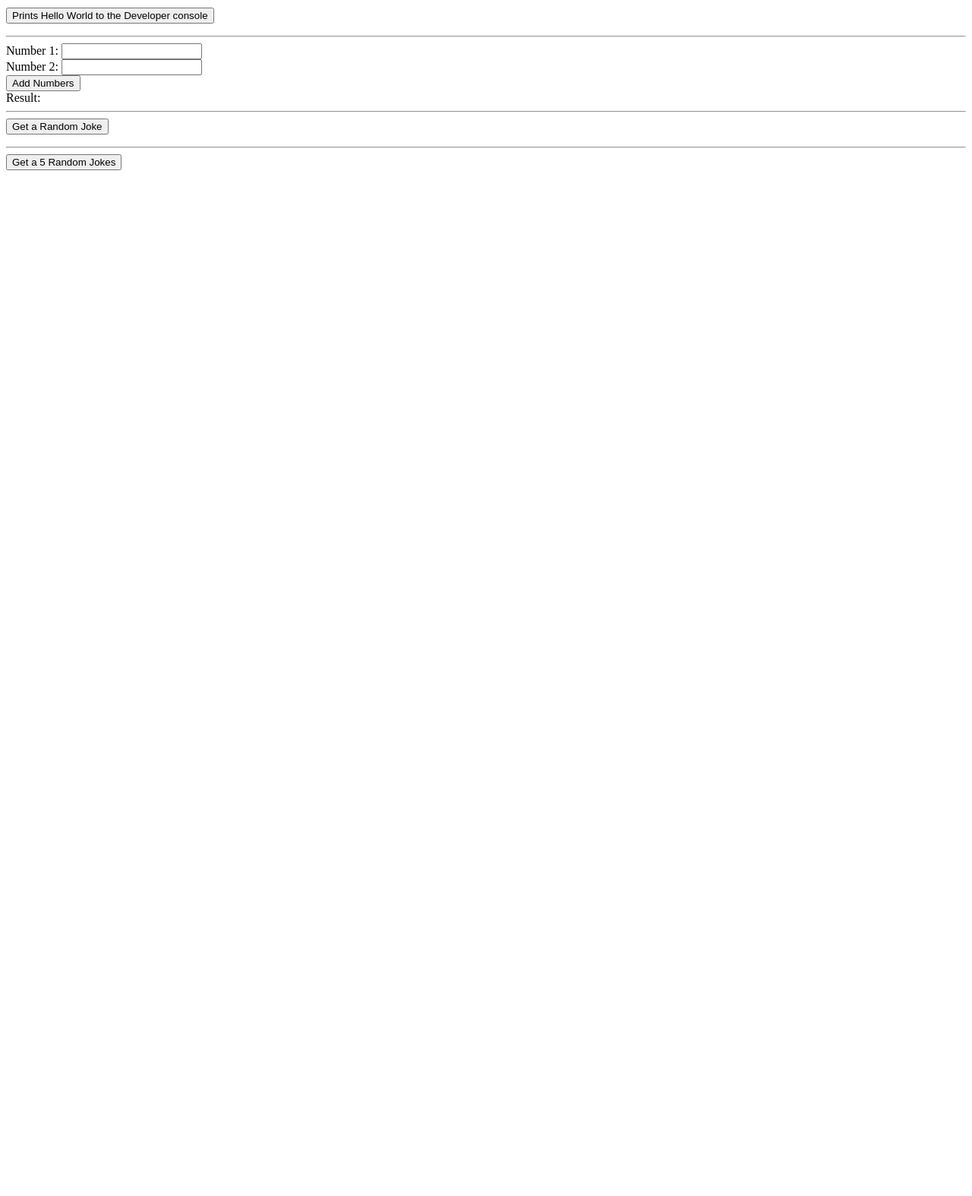
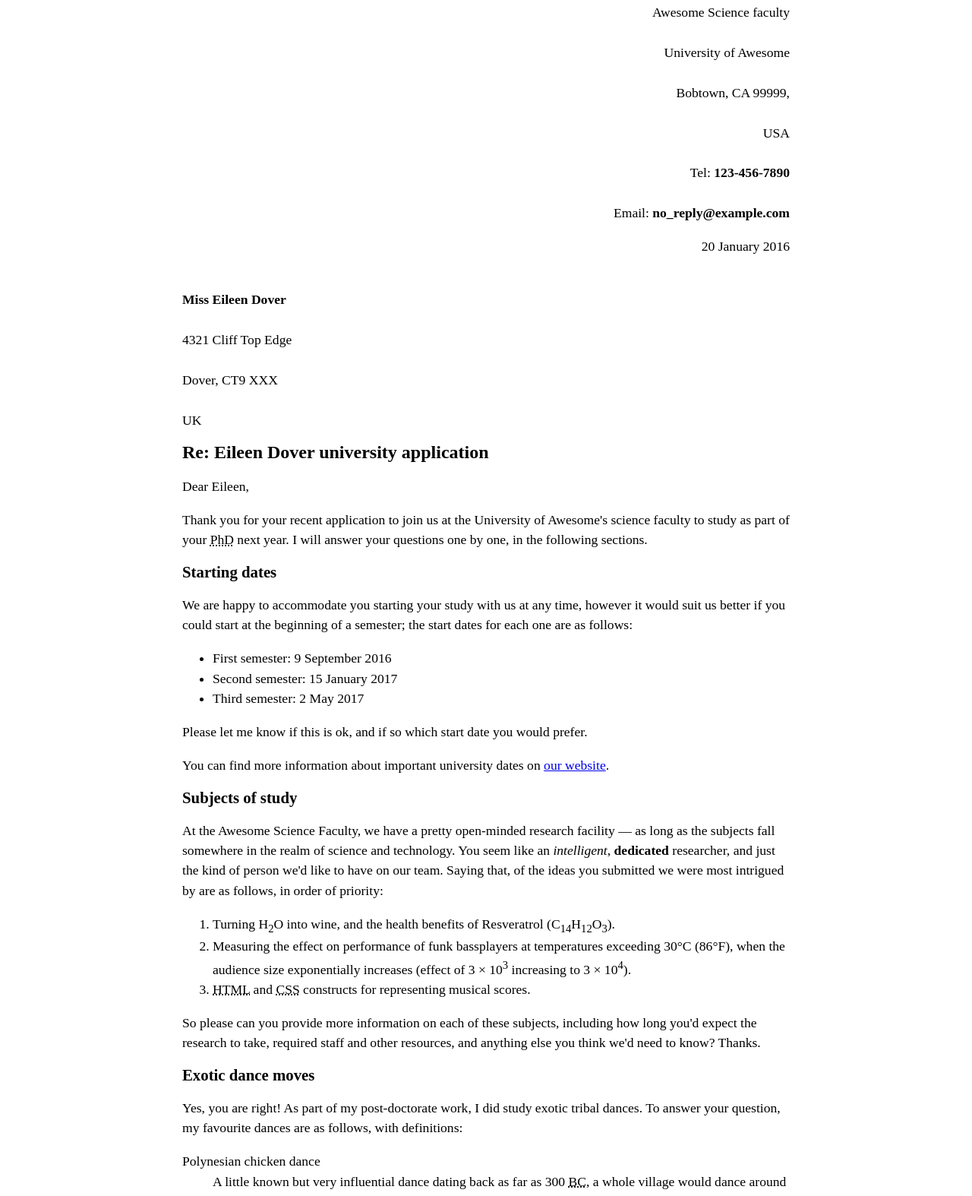
Before and after one commit to TRISTINWATKINS/M3.2-Lab, a website: page index.html in a window 1280 px wide. Shown: the part 76-1650 px from the top of the page at 76% size. Before the commit the page ends 800 px from the top, so only its background shows below. Drawn offline with Linux system fonts and the light colour scheme.

Commit message:
all done

```diff
--- a/css/style.css
+++ b/css/style.css
@@ -1,4 +1,4 @@
-h1{
+/* h1{
   border-color: #d3e644;
   border-style: dashed;
 }
@@ -26,4 +26,31 @@ tbody tr:nth-child(even) {
 
 tbody tr:hover {
   background-color: #e9e9e9;
+} */
+body {
+  max-width: 800px;
+  margin: 0 auto;
 }
+
+.sender-column {
+  text-align: right;
+}
+
+h1 {
+  font-size: 1.5em;
+}
+
+h2 {
+  font-size: 1.3em;
+}
+
+p,ul,ol,dl,address {
+  font-size: 1.1em;
+}
+
+p, li, dd, dt, address {
+  line-height: 1.5;
+}
+
+/*I dont know if i was supposed to change this file css or not, or just move the css into the html
+file, but i moved it here as well. We shall see*/
--- a/index.html
+++ b/index.html
@@ -1,108 +1,172 @@
-<!doctype html>
-<html>
+<!DOCTYPE html>
+<html lang="en">
+<head>
+  <meta charset="UTF-8">
+  <meta name="author" content="Dr. Eleanor Gaye">
+  <title>Response to University Application</title>
+  <meta name="viewport" content="width=device-width, initial-scale=1">
 
-<head>
-  <meta charset="utf-8">
-  <title>Hello World!</title>
-  <meta name="description" content="">
-  <meta name="viewport" content="width=device-width, initial-scale=1">
-  <link rel="stylesheet" href="css/style.css">
-  <link rel="shortcut icon" href="img/favicon.ico">
+  <style>
+    body {
+      max-width: 800px;
+      margin: 0 auto;
+    }
+
+    .sender-column {
+      text-align: right;
+    }
+
+    h1 {
+      font-size: 1.5em;
+    }
+
+    h2 {
+      font-size: 1.3em;
+    }
+
+    p, ul, ol, dl, address {
+      font-size: 1.1em;
+    }
+
+    p, li, dd, dt, address {
+      line-height: 1.5;
+    }
+
+    address {
+      font-style: normal;
+      white-space: pre-line;
+    }
+  </style>
 </head>
 
 <body>
-  <h1>HTML Rocks!</h1>
+
+  <!-- Sender address -->
+  <address class="sender-column">
+    <strong>Dr. Eleanor Gaye</strong><br>
+    Awesome Science faculty<br>
+    University of Awesome<br>
+    Bobtown, CA 99999,<br>
+    USA<br>
+    Tel: <strong>123-456-7890</strong><br>
+    Email: <strong>no_reply@example.com</strong>
+  </address>
+
+  <!-- Sender date -->
+  <p class="sender-column">
+    <time datetime="2016-01-20">20 January 2016</time>
+  </p>
+
+  <!-- Receiver address -->
+  <address>
+    <strong>Miss Eileen Dover</strong><br>
+    4321 Cliff Top Edge<br>
+    Dover, CT9 XXX<br>
+    UK
+  </address>
+
+  <!-- Main heading -->
+  <h1>Re: Eileen Dover university application</h1>
+
+  <p>Dear Eileen,</p>
+
   <p>
-    <button  onclick="helloWorld()">Prints Hello World to the Developer console</button>
+    Thank you for your recent application to join us at the University of Awesome's science faculty
+    to study as part of your <abbr title="Doctor of Philosophy">PhD</abbr> next year.
+    I will answer your questions one by one, in the following sections.
   </p>
-  <hr>
-  <form id="addForm">
-    <label for="num1">Number 1:</label>
-    <input type="number" id="num1" name="num1" required>
-    <br>
-    <label for="num2">Number 2:</label>
-    <input type="number" id="num2" name="num2" required>
-    <br>
-    <button type="submit">Add Numbers</button>
-  </form>
 
-  <label id="result">Result:</label>
+  <!-- First section -->
+  <h2>Starting dates</h2>
+  <p>
+    We are happy to accommodate you starting your study with us at any time, however it would suit us better
+    if you could start at the beginning of a semester; the start dates for each one are as follows:
+  </p>
+  <ul>
+    <li>First semester: <time datetime="2016-09-09">9 September 2016</time></li>
+    <li>Second semester: <time datetime="2017-01-15">15 January 2017</time></li>
+    <li>Third semester: <time datetime="2017-05-02">2 May 2017</time></li>
+  </ul>
+  <p>
+    Please let me know if this is ok, and if so which start date you would prefer.
+  </p>
+  <p>
+    You can find more information about important university dates on
+    <a href="http://example.com" title="University Website">our website</a>.
+  </p>
 
-  <hr>
+  <!-- Second section -->
+  <h2>Subjects of study</h2>
+  <p>
+    At the Awesome Science Faculty, we have a pretty open-minded research facility —
+    as long as the subjects fall somewhere in the realm of science and technology.
+    You seem like an <em>intelligent</em>, <strong>dedicated</strong> researcher,
+    and just the kind of person we'd like to have on our team. Saying that, of the ideas you submitted
+    we were most intrigued by are as follows, in order of priority:
+  </p>
+  <ol>
+    <li>
+      Turning H<sub>2</sub>O into wine, and the health benefits of Resveratrol
+      (C<sub>14</sub>H<sub>12</sub>O<sub>3</sub>).
+    </li>
+    <li>
+      Measuring the effect on performance of funk bassplayers at temperatures exceeding 30°C (86°F),
+      when the audience size exponentially increases
+      (effect of 3 × 10<sup>3</sup> increasing to 3 × 10<sup>4</sup>).
+    </li>
+    <li>
+      <abbr title="HyperText Markup Language">HTML</abbr> and
+      <abbr title="Cascading Style Sheets">CSS</abbr> constructs for representing musical scores.
+    </li>
+  </ol>
+  <p>
+    So please can you provide more information on each of these subjects, including how long you'd expect
+    the research to take, required staff and other resources, and anything else you think we'd need to know? Thanks.
+  </p>
 
-  <button id="jokeButton">Get a Random Joke</button>
-  <p id="joke"></p>
+  <!-- Third section -->
+  <h2>Exotic dance moves</h2>
+  <p>
+    Yes, you are right! As part of my post-doctorate work, I did study exotic tribal dances.
+    To answer your question, my favourite dances are as follows, with definitions:
+  </p>
+  <dl>
+    <dt>Polynesian chicken dance</dt>
+    <dd>
+      A little known but very influential dance dating back as far as 300
+      <abbr title="Before Christ">BC</abbr>, a whole village would dance around in a circle like chickens,
+      to encourage their livestock to be "fruitful".
+    </dd>
 
-  <hr>
-  <button id="jokeButtonTable">Get a  5 Random Jokes</button>
-  <table id="jokeTable"></table>
+    <dt>Icelandic brownian shuffle</dt>
+    <dd>
+      Before the Icelanders developed fire as a means of getting warm, they used to practice this dance,
+      which involved huddling close together in a circle on the floor, and shuffling their bodies around
+      in imperceptibly tiny, very rapid movements. One of my fellow students used to say that he thought
+      this dance inspired modern styles such as Twerking.
+    </dd>
 
-  <script type="module" script="js/main.js">
-    import {helloWorld, add, fetchRandomJoke, fetch5RandomJokes} from './js/main.js';
+    <dt>Arctic robot dance</dt>
+    <dd>
+      An interesting example of historic misinformation, English explorers in the 1960s believed to have
+      discovered a new dance style characterized by "robotic", stilted movements, being practiced by inhabitants
+      of Northern Alaska and Canada. Later on however it was discovered that they were just moving like this
+      because they were really cold.
+    </dd>
+  </dl>
+  <p>
+    For more of my research, see my
+    <a href="http://example.com" title="Exotic dance research page">exotic dance research page</a>.
+  </p>
 
-    // This shows how to assign a function to the window object
-    // so that it can be called from the browser console
-    window.helloWorld = helloWorld;
+  <!-- Closing -->
+  <p>Yours sincerely,<br>
+  <strong>Dr Eleanor Gaye</strong></p>
 
-    // This shows how to add an event listener to a button in the HTML
-    // and call a function when the button is clicked
-    const form = document.getElementById('addForm');
-    form.addEventListener('submit', function(e) {
-      e.preventDefault();
-      const num1 = parseFloat(document.getElementById('num1').value);
-      const num2 = parseFloat(document.getElementById('num2').value);
-      try{
-        const result = add(num1, num2);
-        document.getElementById('result').textContent = `Result: ${result}`;
-      }catch(e){
-        console.error(e);
-        document.getElementById('result').textContent = `Error: ${e.message}`;
-      }
-
-    });
-
-    // this shows how to add an event listener to a button in the HTML
-    // that calls a function that fetches a random joke from an API
-    // and displays it on the page
-    const jokebtn = document.getElementById('jokeButton');
-    const jokeresult = document.getElementById('joke');
-    jokebtn.addEventListener('click', async () => {
-      try {
-        jokeresult.textContent = 'Loading...';
-        const joke = await fetchRandomJoke();
-        document.getElementById('joke').textContent = joke;
-      } catch (e) {
-        console.error(e);
-        document.getElementById('joke').textContent = `Error: ${e.message}`;
-      }
-    });
-
-    // this shows how to add an event listener to a button in the HTML
-    // that calls a function that fetches 5 random jokes from an API
-    // and displays them in a table on the page
-    const jokeTableBtn = document.getElementById('jokeButtonTable');
-    const jokeTable = document.getElementById('jokeTable');
-    jokeTableBtn.addEventListener('click', async () => {
-      try {
-        jokeTable.textContent = 'Loading...';
-        const joke = await fetch5RandomJokes();
-        jokeTable.innerHTML = `
-              <thead>
-              <tr>
-                <th>Joke</th>
-              </tr>
-              </thead>
-              <tbody>
-              ${joke.map(j => `<tr><td>${j}</td></tr>`).join('')}
-              </tbody>
-            `;
-      } catch (e) {
-        console.error(e);
-        document.getElementById('joke').textContent = `Error: ${e.message}`;
-      }
-    });
-  </script>
+  <blockquote cite="http://example.com">
+    University of Awesome motto: "Be awesome to each other."
+    — The memoirs of Bill S Preston, <abbr title="Esquire">Esq.</abbr>
+  </blockquote>
 
 </body>
-
 </html>
```
Also changed, not shown: README.md.
